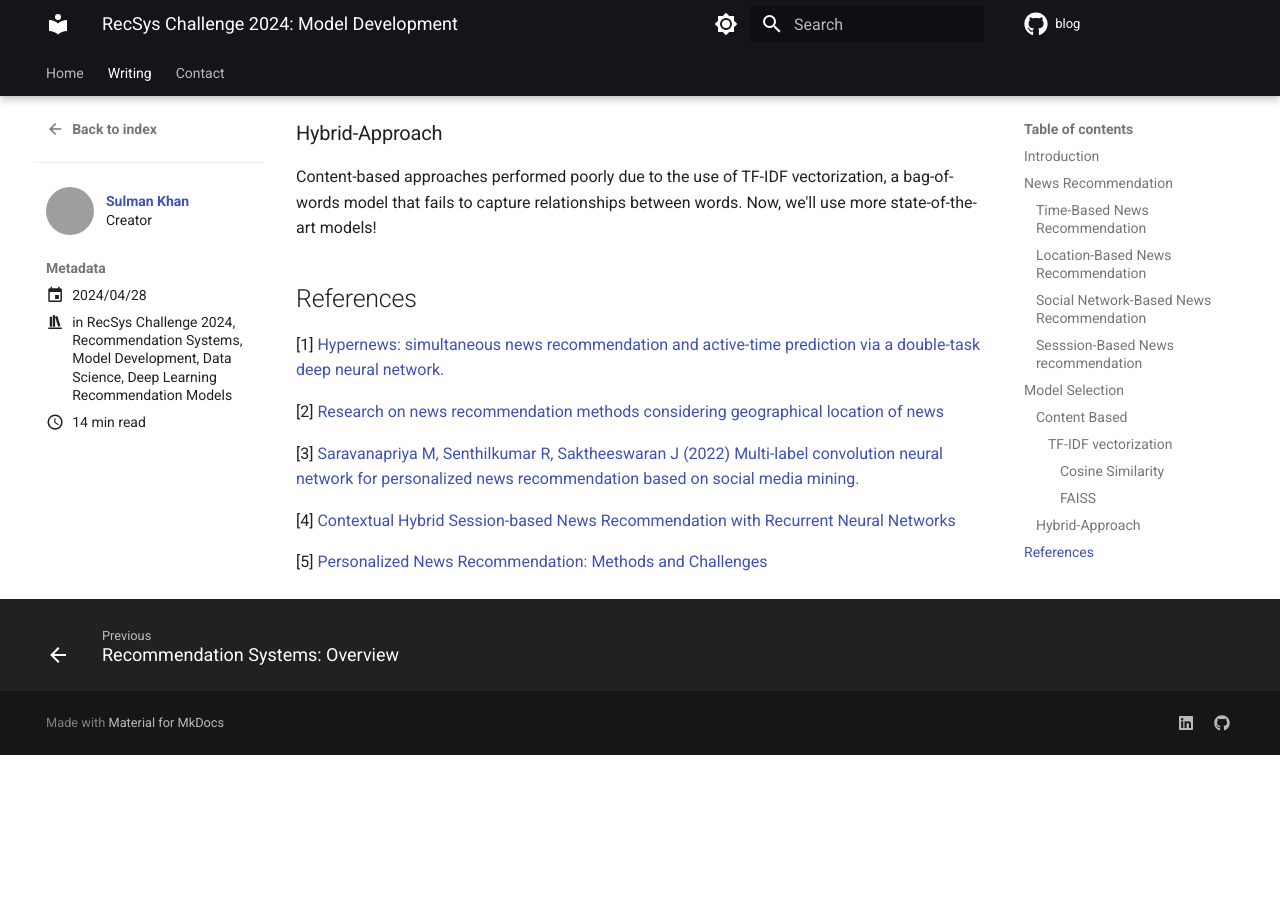
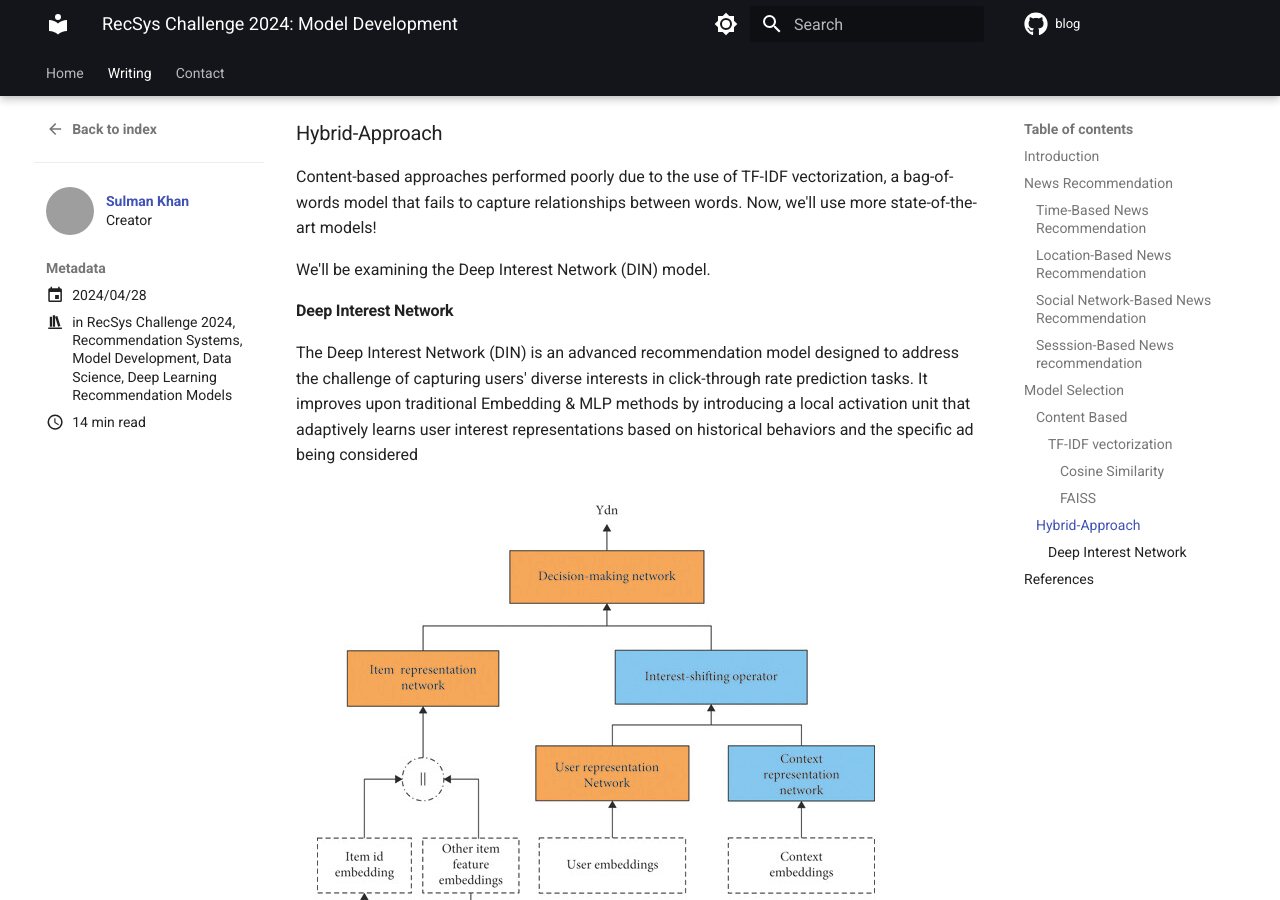
Before and after one commit to SulmanK/Blog, an MkDocs documentation site: the page built from docs/writing/posts/recsys_2024_modeling.md, in a window 1280 px wide and 900 px high, scrolled down 12965 px. Built offline with MkDocs 1.6.1 and Material for MkDocs 9.7.7, drawn with Linux system fonts in a browser that asks for light colours; comment, search, counter and statistics services are not loaded; before the commit the page ends 13720 px from its top, so only the background shows below that; grey boxes are pictures that could not be loaded.

Commit message:
updated blog posts

```diff
--- a/docs/writing/posts/recsys_2024_modeling.md
+++ b/docs/writing/posts/recsys_2024_modeling.md
@@ -24,7 +24,7 @@
     - Model Development
 
 
-    For more in-depth analysis, please check out the [notebook](https://github.com/SulmanK/2024-Recsys-Challenge/blob/main/2024_Recsys_Challenge_EDA.ipynb)!
+    For more in-depth analysis, please check out the [notebook](https://github.com/SulmanK/2024-Recsys-Challenge/blob/main/notebooks/2024_Recsys_Challenge_Model.ipynb)!
 
     <!-- more -->
 
@@ -469,6 +469,14 @@
 ### Hybrid-Approach
 Content-based approaches performed poorly due to the use of TF-IDF vectorization, a bag-of-words model that fails to capture relationships between words. Now, we'll use more state-of-the-art models!
 
+We'll be examining the Deep Interest Network (DIN) model.
+
+#### Deep Interest Network
+The Deep Interest Network (DIN) is an advanced recommendation model designed to address the challenge of capturing users' diverse interests in click-through rate prediction tasks.
+It improves upon traditional Embedding & MLP methods by introducing a local activation unit that adaptively learns user interest representations based on historical behaviors and the specific ad being considered
+
+![](./img//din.jpg)
+
 ## References
 [1] [Hypernews: simultaneous news recommendation and active-time prediction via a double-task deep neural network.](https://www.ijcai.org/Proceedings/2020/482)
 
```
Also changed, not shown: docs/writing/posts/recsys_2024_eda.md (+1 -1 lines), docs/writing/posts/img/din.jpg (added).
